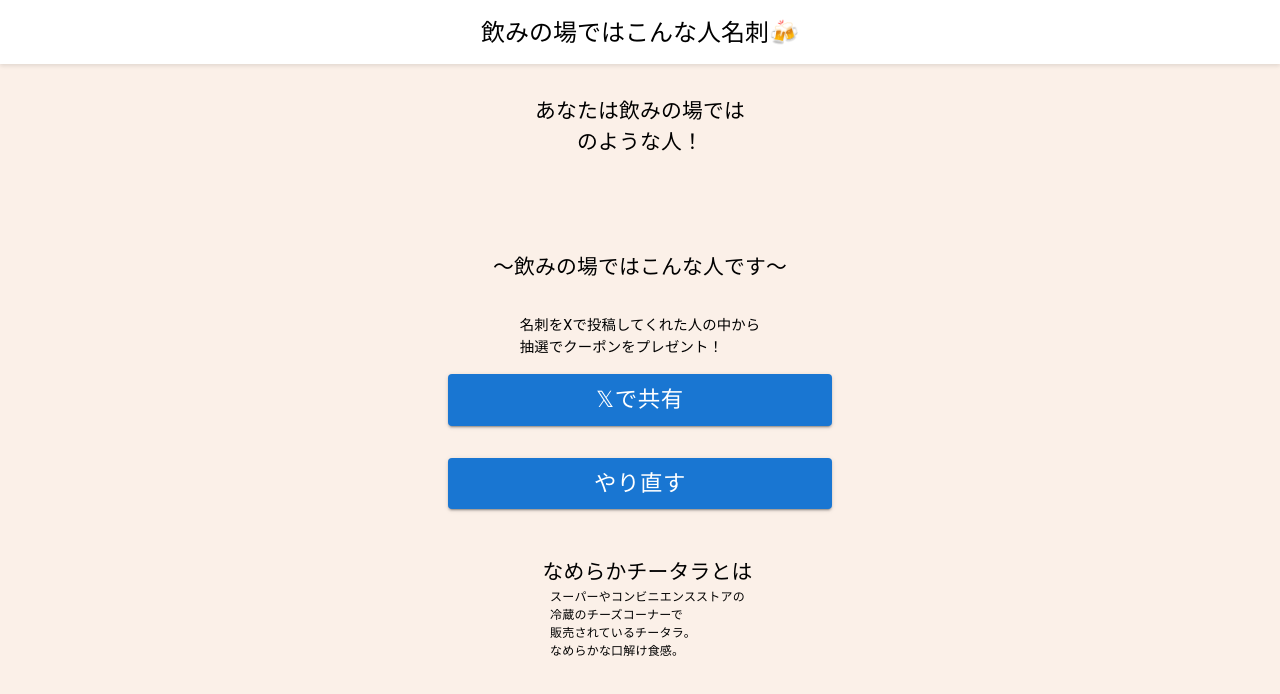
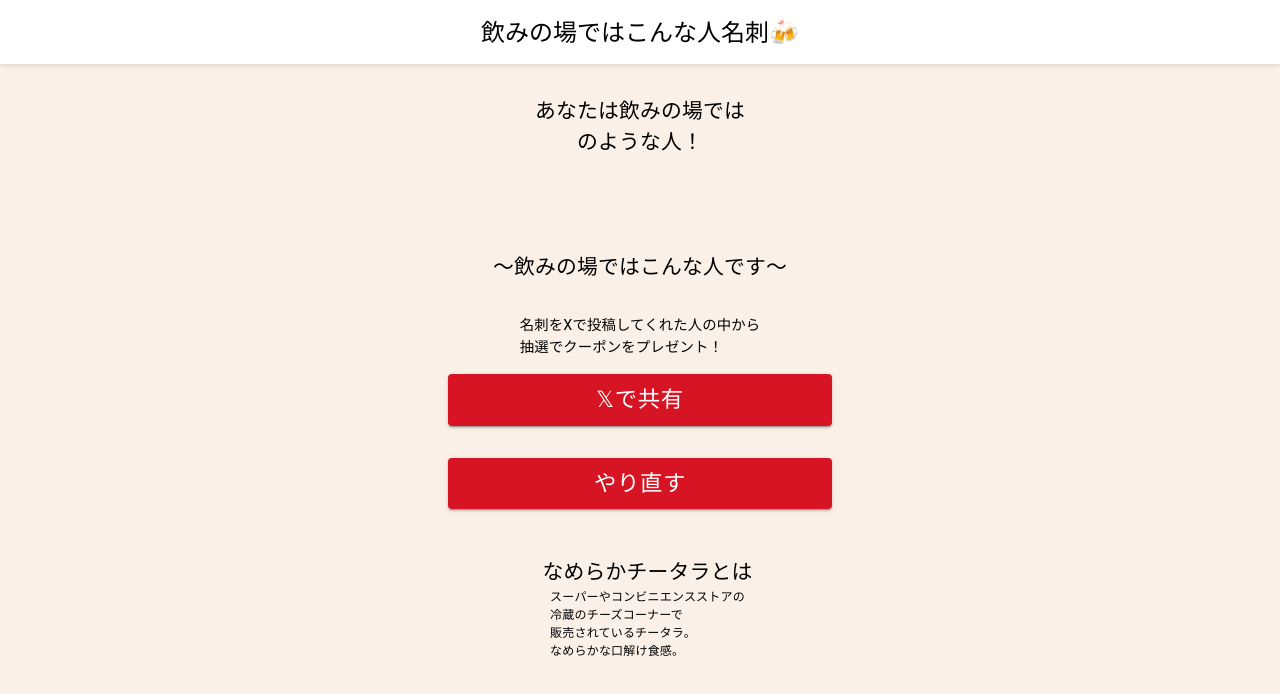
Before and after one commit to akira1515/dialcohol, a Next.js app: page /results in a window 1280 px wide. Shown: the top 694 px of the page. Built offline with nearby package versions, Linux system fonts and the light colour scheme.

Commit message:
ボタン色赤に変更

```diff
--- a/pages/index.tsx
+++ b/pages/index.tsx
@@ -106,7 +106,7 @@ export default function Home() {
           </Box>
         ))}
         {!showErrorMessage && (
-          <Button variant="contained" sx={{ color:'white', fontSize: '1.4rem', mt: 4, width: "30%",'@media (max-width: 500px)': { fontSize: "1.2rem" }}} onClick={handleSubmit}>
+          <Button variant="contained" sx={{ color:'white', backgroundColor: '#D61423 !important', fontSize: '1.4rem', mt: 4, width: "30%",'@media (max-width: 500px)': { fontSize: "1.2rem" }}} onClick={handleSubmit}>
             診断する
           </Button>
         )}
--- a/pages/results.tsx
+++ b/pages/results.tsx
@@ -56,12 +56,12 @@ const Results = () => {
         名刺をXで投稿してくれた人の中から<br />抽選でクーポンをプレゼント！
       </Typography>
       <Button
-        variant="contained" sx={{ color:'white', fontSize: '1.4rem', mt: 2, width: "30%", '@media (max-width: 500px)': {fontSize: "1.2rem"} }}
+        variant="contained" sx={{ color:'white', backgroundColor: '#D61423 !important', fontSize: '1.4rem', mt: 2, width: "30%", '@media (max-width: 500px)': {fontSize: "1.2rem"} }}
         onClick={() => window.open(twitterShareUrl, '_blank')}
       >
         𝕏で共有
       </Button>
-      <Button variant="contained" sx={{ color:'white', fontSize: '1.4rem', mt: 4, width: "30%", '@media (max-width: 500px)': {fontSize: "1.2rem"} }} onClick={handleReset}>
+      <Button variant="contained" sx={{ color:'white', backgroundColor: '#D61423 !important', fontSize: '1.4rem', mt: 4, width: "30%", '@media (max-width: 500px)': {fontSize: "1.2rem"} }} onClick={handleReset}>
         やり直す
       </Button>
 
```
